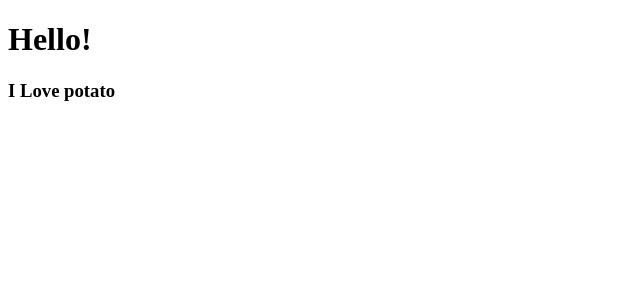
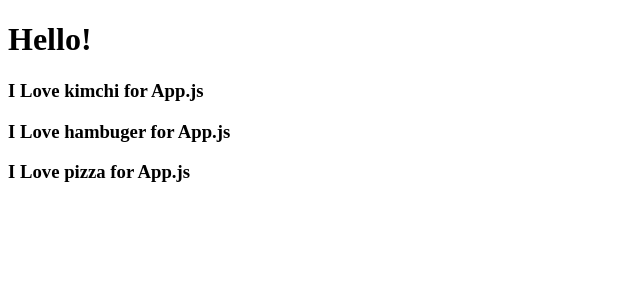
Before and after one commit to sh5623/movie_app, a React (Create React App) app: page / in a window 1280 px wide. Shown: the top 300 px of the page, without its empty margins (0-640 px from the left). Built offline with nearby package versions, Linux system fonts and the light colour scheme.

Commit message:
modified App.js

```diff
--- a/src/App.js
+++ b/src/App.js
@@ -1,11 +1,16 @@
-import React from 'react';
-import Potato from './Potato';
+import React from "react";
+
+function Food({ fav }) {
+  return <h3>I Love {fav} for App.js</h3>;
+}
 
 function App() {
   return (
     <div className="App">
       <h1>Hello!</h1>
-      <Potato></Potato>
+      <Food fav="kimchi" />
+      <Food fav="hambuger" />
+      <Food fav="pizza" />
     </div>
   );
 }
```
